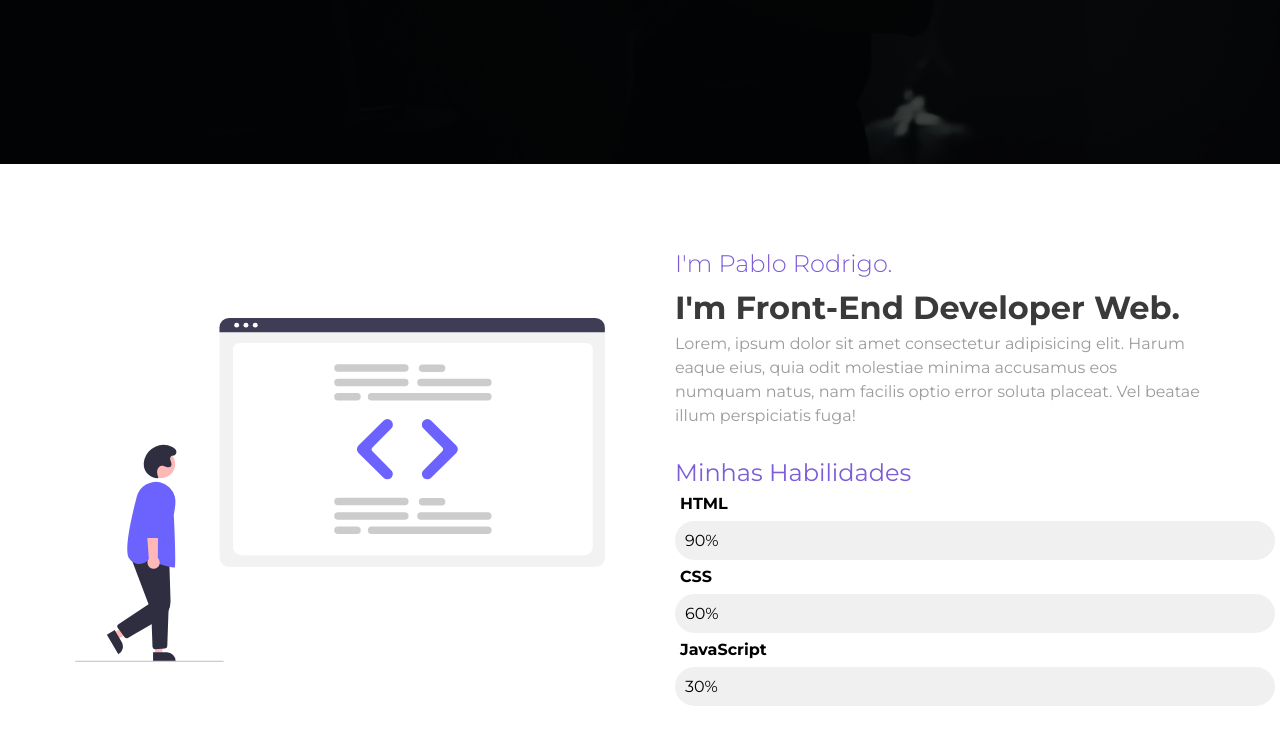
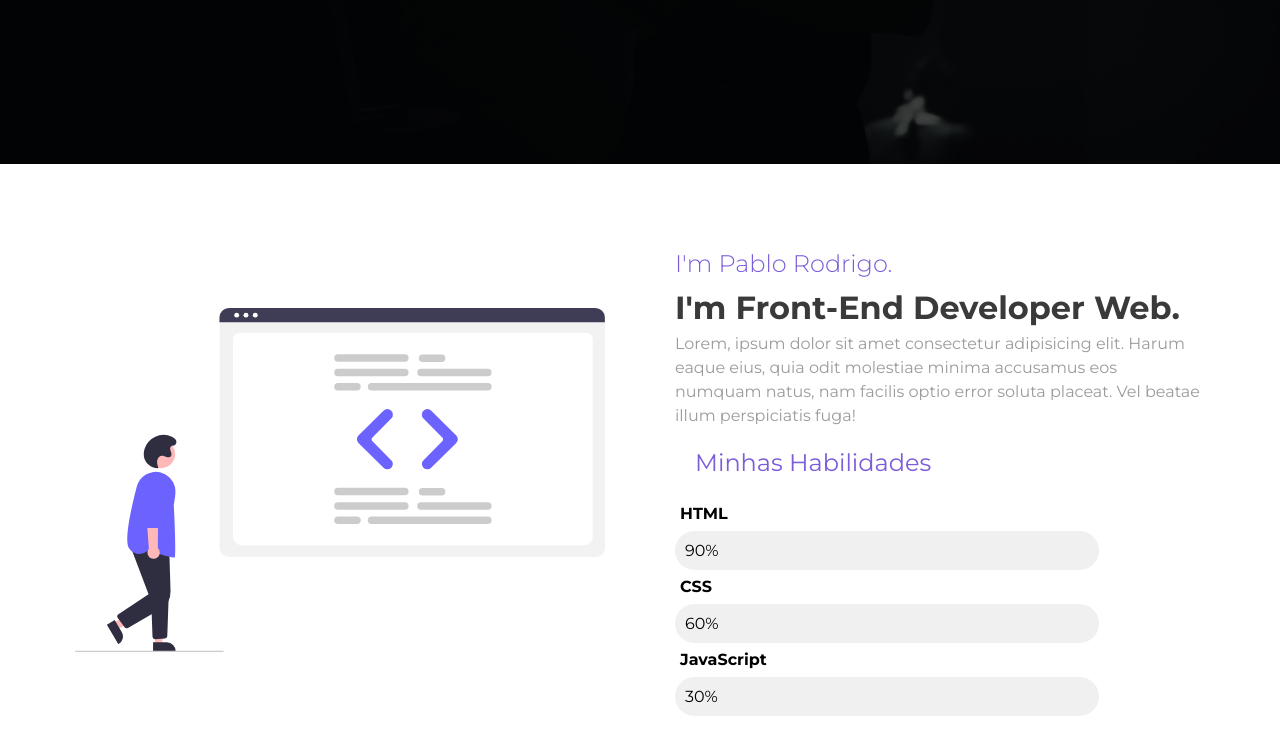
Before and after one commit to opablorodrigo/projeto-clone-shukr-portfolio, a plain HTML site: page index.html in a window 1280 px wide. Shown: the part 636-1390 px from the top of the page. Drawn offline with Linux system fonts and the light colour scheme; a script that the page names is missing.

Commit message:
Correção do CSS

```diff
--- a/style.css
+++ b/style.css
@@ -233,15 +233,17 @@ font-weight: 300;
 /* BARRA DE PROGRESSO */
 
 .box-skills{
-    width: 600px;
-    margin: 30px auto;
+    display: flex;
+    flex: 0 0 50%;
+    max-width: 80%;
+    flex-direction: column;
 }
 
 .box-skills h2{
     font-family: 'Montserrat', sans-serif;
     font-weight: 400;
-    text-align: start;
     color: var(--blue-principal);
+    margin: 20px;
 }
 
 .box-skills p{
```
